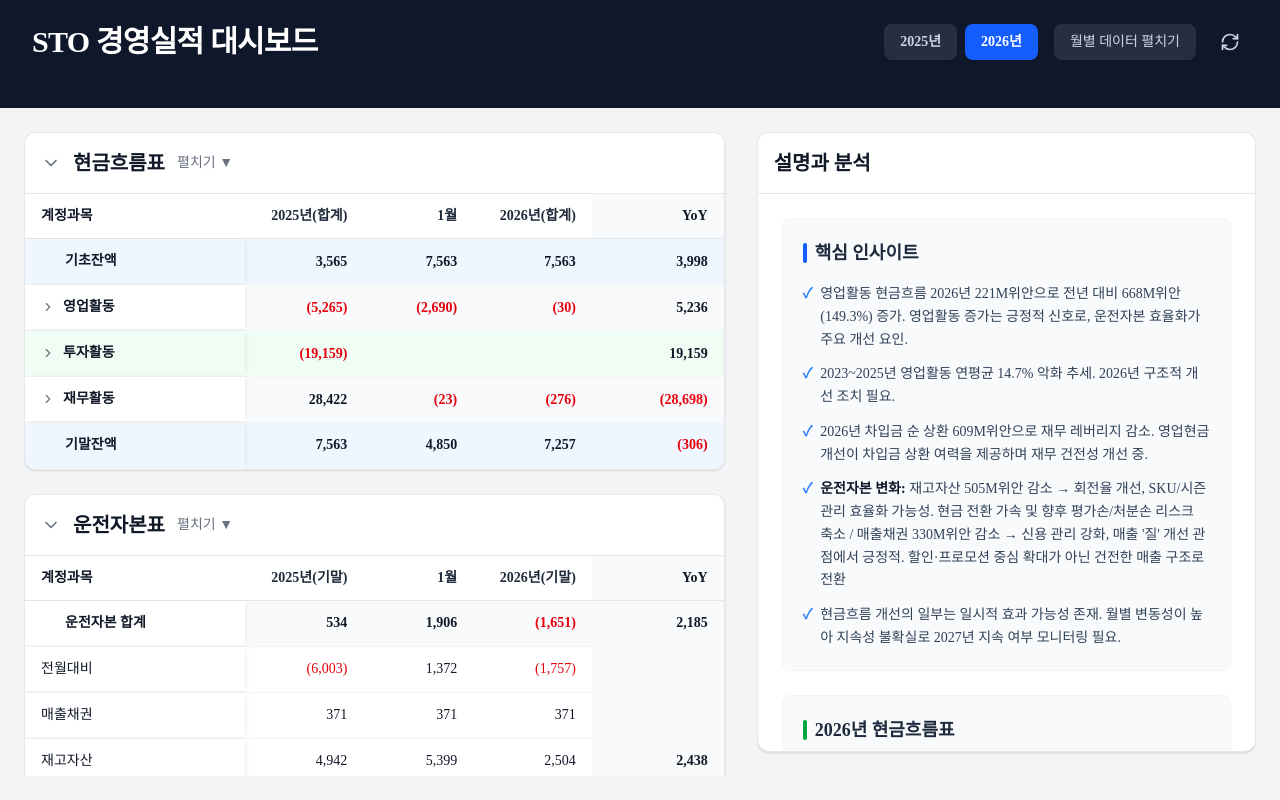
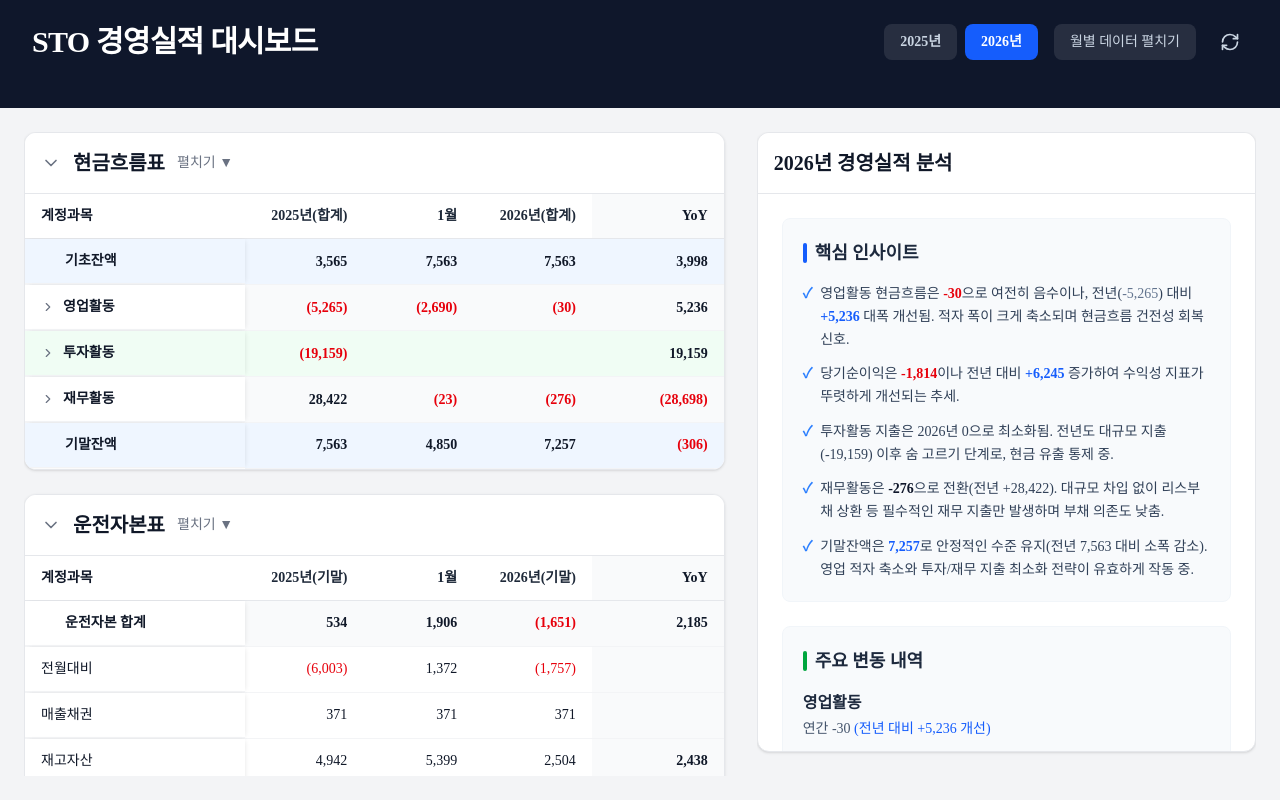
Before and after one commit to kyeongsoo88/stocashnew, a Next.js app: page / in a window 1280 px wide. Built offline with nearby package versions, Linux system fonts and the light colour scheme; a web font is replaced by a local one.

Commit message:
Refactor: Hide analysis on 2025 tab, update 2026 analysis with actual CSV data

```diff
--- a/app/page.tsx
+++ b/app/page.tsx
@@ -134,9 +134,9 @@ export default function Home() {
               <p>{error}</p>
             </div>
           ) : (
-            <div className={`grid gap-6 h-full ${!showMonthly ? 'grid-cols-12' : 'grid-cols-1'}`}>
+            <div className={`grid gap-6 h-full ${!showMonthly && selectedYear === "2026" ? 'grid-cols-12' : 'grid-cols-1'}`}>
               {/* Left Column: Tables */}
-              <div className={`${!showMonthly ? 'col-span-7' : 'col-span-12'} overflow-y-auto space-y-6 pr-2 pb-6`}>
+              <div className={`${!showMonthly && selectedYear === "2026" ? 'col-span-7' : 'col-span-12'} overflow-y-auto space-y-6 pr-2 pb-6`}>
                 {/* Cash Flow Table */}
                 {cashflowData && (
                   <div className="bg-white rounded-xl shadow-sm border border-gray-200 overflow-hidden">
@@ -208,8 +208,8 @@ export default function Home() {
                 )}
               </div>
 
-              {/* Right Column: Analysis (only when !showMonthly) */}
-              {!showMonthly && (
+              {/* Right Column: Analysis (only when !showMonthly AND selectedYear is 2026) */}
+              {!showMonthly && selectedYear === "2026" && (
                 <div className="col-span-5 h-full overflow-hidden pb-6">
                   <DashboardAnalysis />
                 </div>
--- a/components/DashboardAnalysis.tsx
+++ b/components/DashboardAnalysis.tsx
@@ -4,7 +4,7 @@ export const DashboardAnalysis = () => {
   return (
     <div className="bg-white rounded-xl shadow-sm border border-gray-200 h-full overflow-hidden flex flex-col">
       <div className="p-4 border-b border-gray-200 bg-white">
-        <h2 className="text-xl font-bold text-gray-900">설명과 분석</h2>
+        <h2 className="text-xl font-bold text-gray-900">2026년 경영실적 분석</h2>
       </div>
 
       <div className="p-6 space-y-6 overflow-y-auto flex-1">
@@ -19,31 +19,31 @@ export const DashboardAnalysis = () => {
             <li className="flex gap-2">
               <span className="text-blue-500 font-bold">✓</span>
               <span>
-                영업활동 현금흐름 2026년 221M위안으로 전년 대비 668M위안(149.3%) 증가. 영업활동 증가는 긍정적 신호로, 운전자본 효율화가 주요 개선 요인.
+                영업활동 현금흐름은 <span className="font-bold text-red-600">-30</span>으로 여전히 음수이나, 전년(<span className="text-slate-500">-5,265</span>) 대비 <span className="font-bold text-blue-600">+5,236</span> 대폭 개선됨. 적자 폭이 크게 축소되며 현금흐름 건전성 회복 신호.
               </span>
             </li>
             <li className="flex gap-2">
               <span className="text-blue-500 font-bold">✓</span>
               <span>
-                2023~2025년 영업활동 연평균 14.7% 악화 추세. 2026년 구조적 개선 조치 필요.
+                당기순이익은 <span className="font-bold text-red-600">-1,814</span>이나 전년 대비 <span className="font-bold text-blue-600">+6,245</span> 증가하여 수익성 지표가 뚜렷하게 개선되는 추세.
               </span>
             </li>
             <li className="flex gap-2">
               <span className="text-blue-500 font-bold">✓</span>
               <span>
-                2026년 차입금 순 상환 609M위안으로 재무 레버리지 감소. 영업현금 개선이 차입금 상환 여력을 제공하며 재무 건전성 개선 중.
+                투자활동 지출은 2026년 0으로 최소화됨. 전년도 대규모 지출(-19,159) 이후 숨 고르기 단계로, 현금 유출 통제 중.
               </span>
             </li>
             <li className="flex gap-2">
               <span className="text-blue-500 font-bold">✓</span>
               <span>
-                <span className="font-bold text-slate-900">운전자본 변화:</span> 재고자산 505M위안 감소 → 회전율 개선, SKU/시즌 관리 효율화 가능성. 현금 전환 가속 및 향후 평가손/처분손 리스크 축소 / 매출채권 330M위안 감소 → 신용 관리 강화, 매출 '질' 개선 관점에서 긍정적. 할인·프로모션 중심 확대가 아닌 건전한 매출 구조로 전환
+                재무활동은 <span className="font-bold text-slate-900">-276</span>으로 전환(전년 +28,422). 대규모 차입 없이 리스부채 상환 등 필수적인 재무 지출만 발생하며 부채 의존도 낮춤.
               </span>
             </li>
             <li className="flex gap-2">
               <span className="text-blue-500 font-bold">✓</span>
               <span>
-                현금흐름 개선의 일부는 일시적 효과 가능성 존재. 월별 변동성이 높아 지속성 불확실로 2027년 지속 여부 모니터링 필요.
+                기말잔액은 <span className="font-bold text-blue-600">7,257</span>로 안정적인 수준 유지(전년 7,563 대비 소폭 감소). 영업 적자 축소와 투자/재무 지출 최소화 전략이 유효하게 작동 중.
               </span>
             </li>
           </ul>
@@ -53,42 +53,37 @@ export const DashboardAnalysis = () => {
         <div className="bg-slate-50 rounded-lg p-5 border border-slate-100">
           <div className="flex items-center gap-2 mb-4">
             <div className="w-1 h-5 bg-green-600 rounded-full"></div>
-            <h3 className="font-bold text-lg text-slate-800">2026년 현금흐름표</h3>
+            <h3 className="font-bold text-lg text-slate-800">주요 변동 내역</h3>
           </div>
 
           <div className="space-y-4">
             <div>
               <div className="font-bold text-slate-800 mb-1">영업활동</div>
               <div className="text-sm text-slate-600">
-                연간 221M위안 <span className="text-blue-600 font-medium">(전년 대비 668M위안, +149.3%)</span>
+                연간 -30 <span className="text-blue-600 font-medium">(전년 대비 +5,236 개선)</span>
               </div>
             </div>
 
             <div>
-              <div className="font-bold text-slate-800 mb-1">자산성지출</div>
+              <div className="font-bold text-slate-800 mb-1">재고자산의 변동</div>
               <div className="text-sm text-slate-600">
-                연간 (32.6M위안) <span className="text-blue-600 font-medium">(전년 대비 10.7M위안, +24.7%)</span>
+                연간 2,438 <span className="text-blue-600 font-medium">(전년 -1,619 대비 +4,056)</span>
+                <p className="text-xs text-slate-500 mt-1">재고 효율화가 현금흐름 개선의 주요 요인으로 작용</p>
               </div>
             </div>
 
             <div>
-              <div className="font-bold text-slate-800 mb-1">기타수익</div>
+              <div className="font-bold text-slate-800 mb-1">기타영업 자산부채의 변동</div>
               <div className="text-sm text-slate-600">
-                연간 2.12M위안 <span className="text-red-500 font-medium">(전년 대비 43.3M위안, -95.3%)</span>
+                연간 -400 <span className="text-red-500 font-medium">(전년 +3,581 대비 -3,981)</span>
               </div>
             </div>
 
             <div>
-              <div className="font-bold text-slate-800 mb-1">from 차입금</div>
+              <div className="font-bold text-slate-800 mb-1">차입금의 변동</div>
               <div className="text-sm text-slate-600">
-                연간 (200M위안) <span className="text-red-500 font-medium">(전년 대비 609M위안, -148.7%)</span>
-              </div>
-            </div>
-
-            <div>
-              <div className="font-bold text-slate-800 mb-1">net cash</div>
-              <div className="text-sm text-slate-600">
-                연간 (9.53M위안) <span className="text-blue-600 font-medium">(전년 대비 25.8M위안, +73.0%)</span>
+                연간 0 <span className="text-red-500 font-medium">(전년 +28,715 대비 -28,715)</span>
+                <p className="text-xs text-slate-500 mt-1">추가 차입 없는 경영 기조 유지</p>
               </div>
             </div>
           </div>
```
